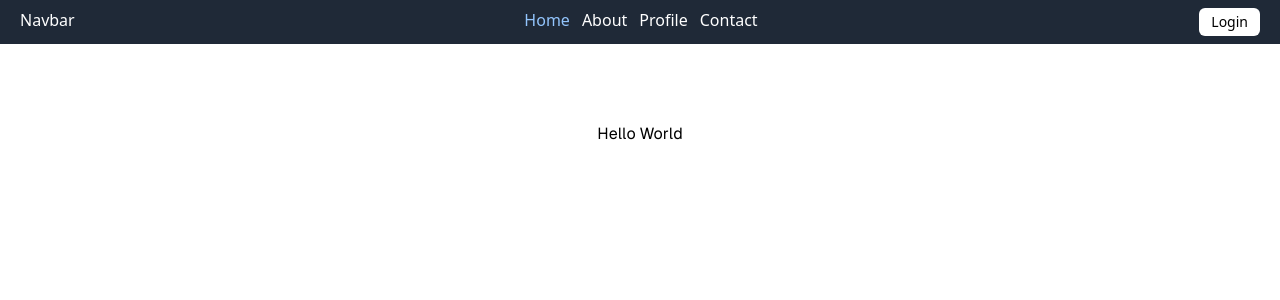
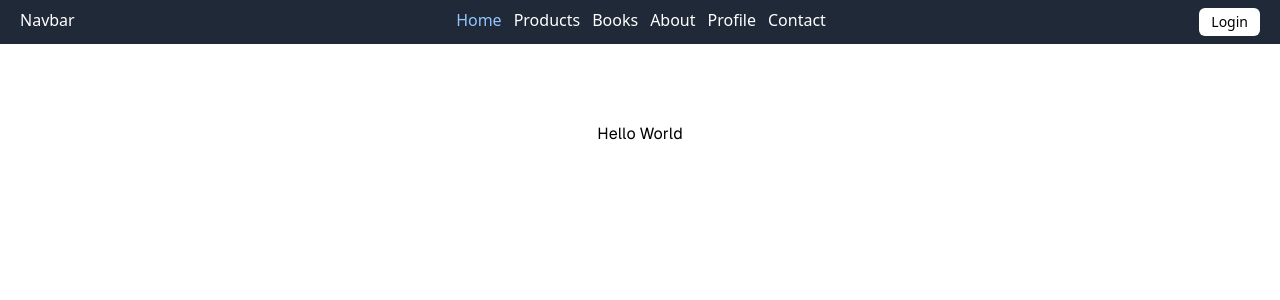
Before and after one commit to mriskisyahputraa2/learn-next.js, a Next.js app: page / in a window 1280 px wide. Shown: the top 300 px of the page. Built offline with nearby package versions, Linux system fonts and the light colour scheme.

Commit message:
adding navbar product and books

```diff
--- a/src/app/navbar.tsx
+++ b/src/app/navbar.tsx
@@ -19,6 +19,24 @@ export default function Navbar() {
                 } cursor-pointer`}
               >
                 Home
+              </li>
+            </Link>
+            <Link href="/product">
+              <li
+                className={`mr-3 ${
+                  pathName === "/product" ? "text-blue-300" : "text-white"
+                } cursor-pointer`}
+              >
+                Products
+              </li>
+            </Link>
+            <Link href="/book">
+              <li
+                className={`mr-3 ${
+                  pathName === "/book" ? "text-blue-300" : "text-white"
+                } cursor-pointer`}
+              >
+                Books
               </li>
             </Link>
             <Link href="/about">
```
